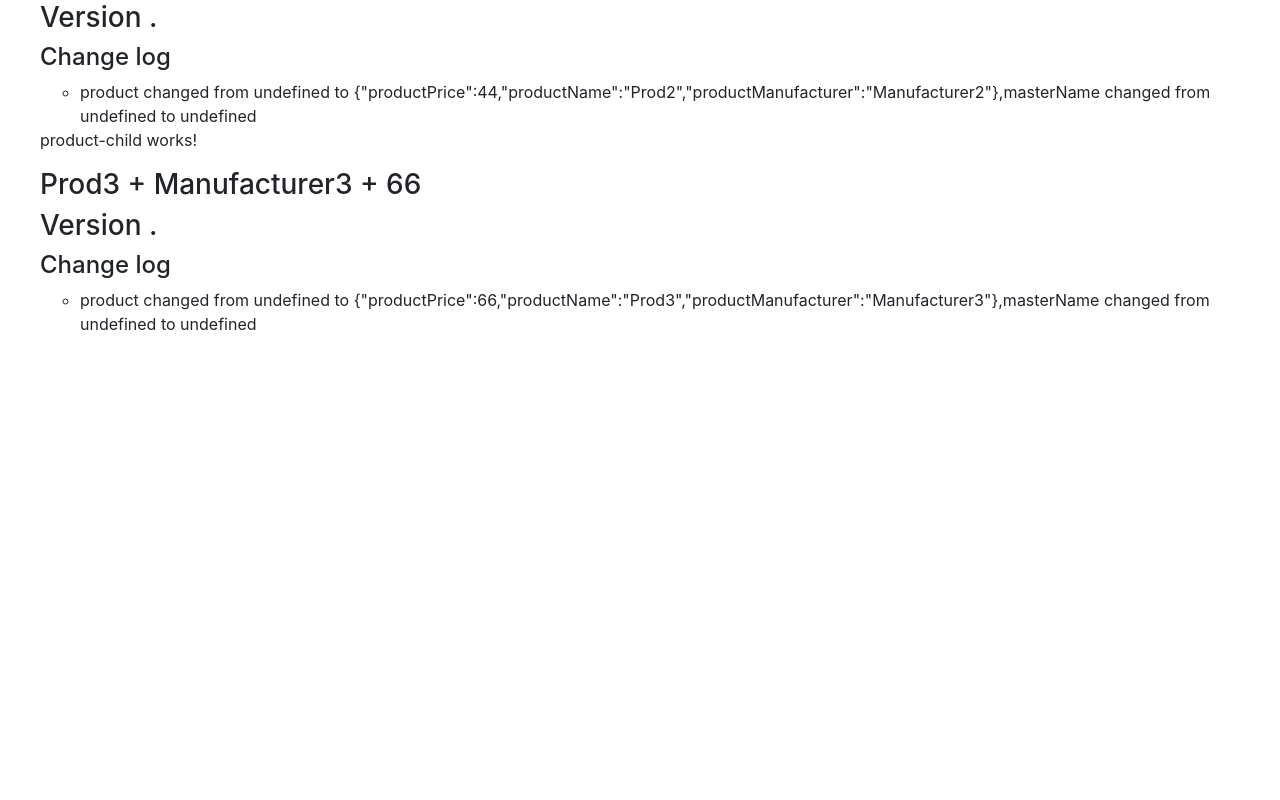
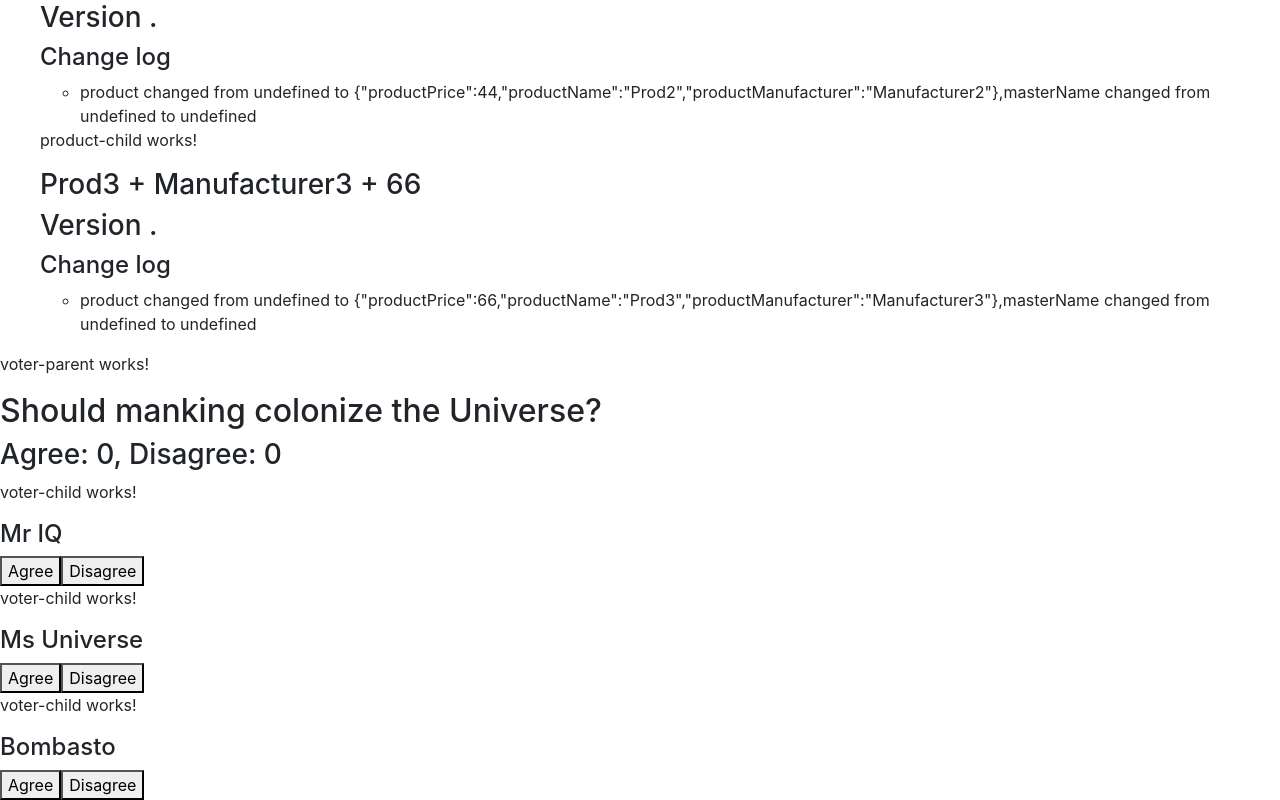
Before and after one commit to androoshk08/angular2Training, an Angular app in the folder myTutorial/: page / in a window 1280 px wide. Shown: the part 1797-2597 px from the top of the page. Before the commit the page ends 2149 px from the top, so only its background shows below. Built offline with nearby package versions, Linux system fonts and the light colour scheme.

Commit message:
first commit

```diff
--- a/myTutorial/src/app/app.component.html
+++ b/myTutorial/src/app/app.component.html
@@ -20,3 +20,4 @@
 <app-header></app-header>
 <app-content></app-content>
 <app-product></app-product>
+<app-voter-parent></app-voter-parent>
--- a/myTutorial/src/app/app.module.ts
+++ b/myTutorial/src/app/app.module.ts
@@ -8,6 +8,8 @@ import {ContentComponent} from "./content/content.component";
 import {FormsModule} from "@angular/forms";
 import { ProductComponent } from './product/product.component';
 import { ProductChildComponent } from './product-child/product-child.component';
+import { VoterParentComponent } from './voter-parent/voter-parent.component';
+import { VoterChildComponent } from './voter-child/voter-child.component';
 
 @NgModule({
   declarations: [
@@ -15,7 +17,9 @@ import { ProductChildComponent } from './product-child/product-child.component';
     HeaderComponent,
     ContentComponent,
     ProductComponent,
-    ProductChildComponent
+    ProductChildComponent,
+    VoterParentComponent,
+    VoterChildComponent
   ],
   imports: [
     BrowserModule,
--- /dev/null
+++ b/myTutorial/src/app/voter-child/voter-child.component.html
@@ -0,0 +1,7 @@
+<p>
+  voter-child works!
+</p>
+
+<h4>{{name}}</h4>
+<button (click) = "vote(true)" [disabled] = "voted">Agree</button>
+<button (click) = "vote(false)" [disabled] = "voted">Disagree</button>
--- /dev/null
+++ b/myTutorial/src/app/voter-child/voter-child.component.ts
@@ -0,0 +1,24 @@
+import {Component, EventEmitter, Input, OnInit, Output} from '@angular/core';
+
+@Component({
+  selector: 'app-voter-child',
+  templateUrl: './voter-child.component.html',
+  styleUrls: ['./voter-child.component.css']
+})
+export class VoterChildComponent implements OnInit {
+
+  @Input() name: string;
+  @Output() onVoted = new EventEmitter<boolean>();
+  voted = false;
+
+  constructor() { }
+
+  ngOnInit() {
+  }
+
+  vote(agreed: boolean) {
+    this.onVoted.emit(agreed);
+    this.voted =true;
+  }
+
+}
--- /dev/null
+++ b/myTutorial/src/app/voter-parent/voter-parent.component.html
@@ -0,0 +1,7 @@
+<p>
+  voter-parent works!
+</p>
+
+<h2> Should manking colonize the Universe?</h2>
+<h3>Agree: {{agreed}}, Disagree: {{disagreed}}</h3>
+<app-voter-child *ngFor="let voter of voters" [name]="voter" (onVoted) ="onVoted($event)"></app-voter-child>
--- /dev/null
+++ b/myTutorial/src/app/voter-parent/voter-parent.component.ts
@@ -0,0 +1,22 @@
+import {Component, Input, OnInit} from '@angular/core';
+
+@Component({
+  selector: 'app-voter-parent',
+  templateUrl: './voter-parent.component.html',
+  styleUrls: ['./voter-parent.component.css']
+})
+export class VoterParentComponent implements OnInit {
+  agreed = 0;
+  disagreed = 0;
+  voters = ['Mr IQ', 'Ms Universe', 'Bombasto'];
+
+  constructor() { }
+
+  ngOnInit() {
+  }
+
+  onVoted(agreed: boolean) {
+    agreed ? this.agreed++ : this.disagreed++;
+  }
+
+}
```
Also changed, not shown: myTutorial/src/app/voter-child/voter-child.component.css (added), myTutorial/src/app/voter-parent/voter-parent.component.css (added), 2 other files (tests, documents, lock files or other folders).
